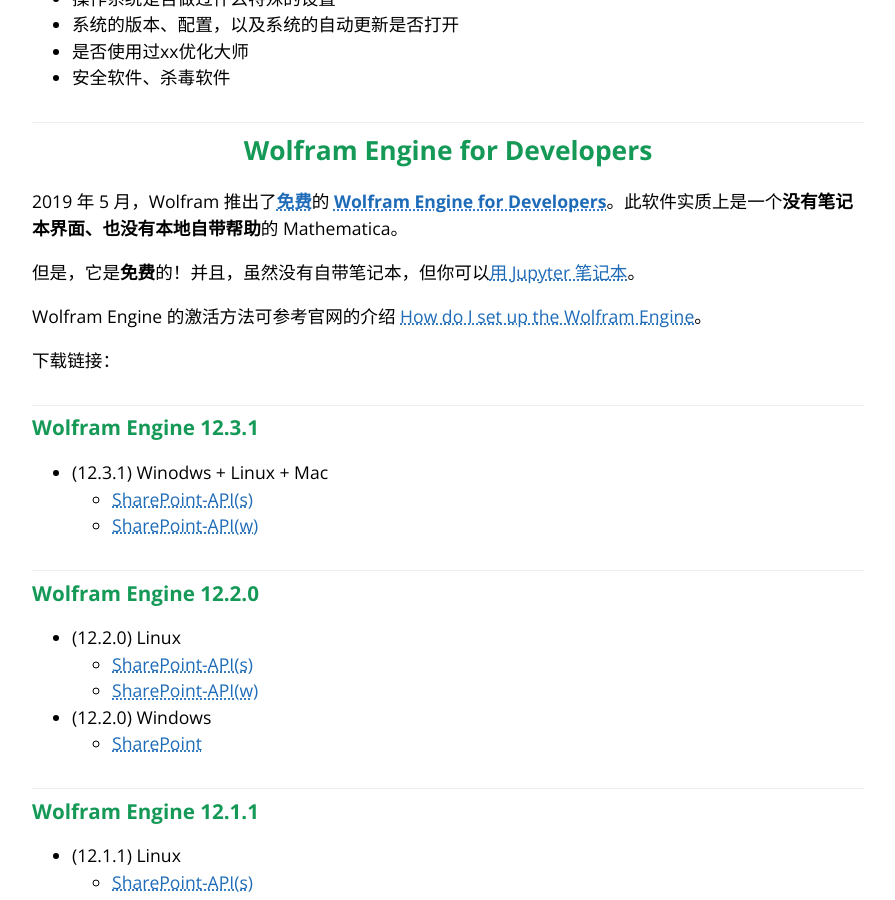
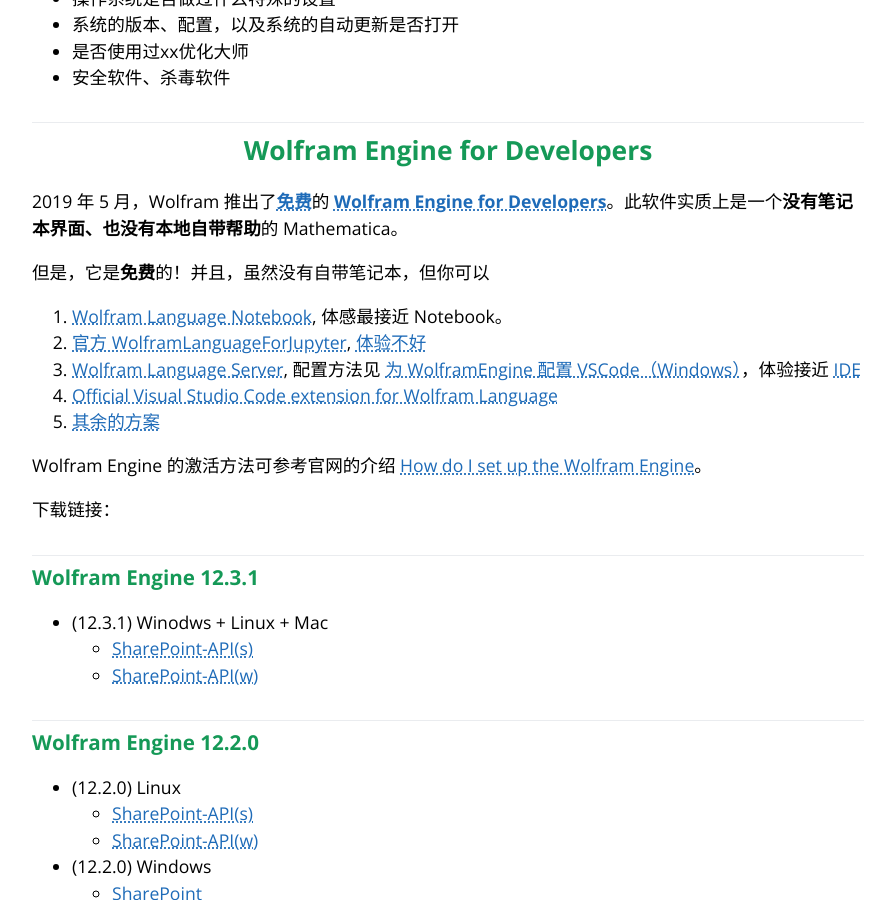
Before and after one commit to TieBaMma/InstallTutorial, a Jekyll site: the page built from index.md, in a window 1280 px wide and 900 px high, scrolled down 1284 px. Shown: the whole window, without its empty margins (192-1087 px from the left). Built offline with Jekyll 4.4.1, drawn with Linux system fonts in a browser that asks for light colours; some of the changed text lies outside the part shown.

Commit message:
add 补充的文字，更多相关链接

```diff
--- a/index.md
+++ b/index.md
@@ -43,7 +43,12 @@
 
 2019 年 5 月，Wolfram 推出了[**免费**](https://www.wolfram.com/engine/faq/)的 [**Wolfram Engine for Developers**](https://www.wolfram.com/engine/)。此软件实质上是一个**没有笔记本界面、也没有本地自带帮助**的 Mathematica。
 
-但是，它是**免费**的！并且，虽然没有自带笔记本，但你可以[用 Jupyter 笔记本](https://mathematica.stackexchange.com/q/198839/1871)。
+但是，它是**免费**的！并且，虽然没有自带笔记本，但你可以
+1. [Wolfram Language Notebook](https://zhuanlan.zhihu.com/p/438701709), 体感最接近 Notebook。
+2. [官方 WolframLanguageForJupyter](https://github.com/WolframResearch/WolframLanguageForJupyter), [体验不好](https://tieba.baidu.com/p/6149032404)
+3. [Wolfram Language Server](https://zhuanlan.zhihu.com/p/74921013), 配置方法见 [为 WolframEngine 配置 VSCode（Windows）](https://gitee.com/asdasd1dsadsa/ZhiHu-asdasd1dsadsa/blob/master/Article/%E4%B8%BAWolframEngine%E9%85%8D%E7%BD%AEVSCode%EF%BC%88Windows%EF%BC%89.md)，体验接近 [IDE](https://www.wolfram.com/workbench/?source=footer)
+4. [Official Visual Studio Code extension for Wolfram Language](https://github.com/WolframResearch/vscode-wolfram)
+5. [其余的方案](https://mathematica.stackexchange.com/q/198839/1871)
 
 Wolfram Engine 的激活方法可参考官网的介绍 [How do I set up the Wolfram Engine](https://support.wolfram.com/kb/45743)。
 
@@ -567,9 +573,9 @@
 >
 > 再强调一遍，**询问为什么一回车注册机就关了的，直接删，加封禁十天**。
 
-**版本 12** 的注册机（同时适用于 12.0, 12.1 及 12.2 ）：
+**版本 11,12,13** 的注册机：
 
-* [Wolfram Mathematica 12 Key Generator Online](https://ibugone.com/blog/2019/05/mathematica-keygen/) 网页版。打开网站，跟随那里的指示。
+* [Wolfram Mathematica 11,12,13 Key Generator Online](https://ibugone.com/blog/2019/05/mathematica-keygen/) 网页版。打开网站，跟随那里的指示。假如第一次失败了，多试几次。
 * [mathematica-keygen](https://pan.baidu.com/s/1NaUrPg5HAmMOiRpy7PdLhQ) 提取码：`cz8n` 命令行版（就是那个“mma12_0_keygen附批处理文件.zip”）。如果不知道怎么开这个注册机，请使用附带的批处理文件（就是那个扩展名为 `bat` 的东西）。用法写在文件名上！
 
 同时适用于中文版、英文版。
```
Also changed, not shown: other parts of index.md (+1 -0 lines).
